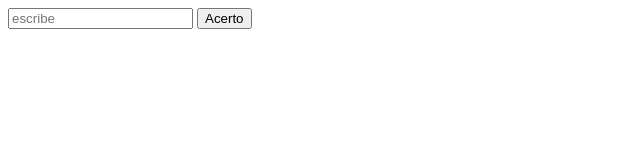
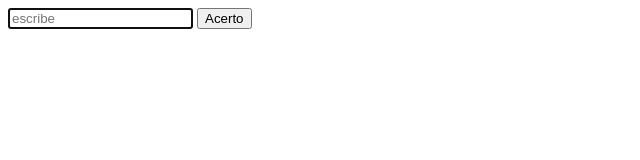
Before and after one commit to moisecas/OracleNextEducation, a plain HTML site: page LogicaCurso2/juegosecreto.html in a window 1280 px wide. Both pictures are taken after a click on the button "Acerto". Shown: the whole page, without its empty margins (0-640 px from the left). Drawn offline with Linux system fonts and the light colour scheme.

Commit message:
avanzando con el curso 2

```diff
--- a/LogicaCurso2/juegosecreto.html
+++ b/LogicaCurso2/juegosecreto.html
@@ -10,8 +10,9 @@
     <input type="text" placeholder="escribe">
     <button onclick="verificar()" >Acerto</button>
     <script>
-        var secreto= Math.round(Math.random()*10)
+        var secreto= Math.round(Math.random()*10)//numero aleatorio, redondeado y entre 0 y 10
         var input= document.querySelector("input") //selecciona el input
+        input.focus() //selecciona el input
         function verificar(){
             var valor= input.value //obtiene el valor del input
             if(valor==secreto){
@@ -19,6 +20,8 @@
             }else{
                 alert("No acerto, el numero era: " + secreto)
             }
+            input.value= "" //limpia el input
+            input.focus() //pone el cursor en el input
         }
 
     </script>
```
Also changed, not shown: LogicaCurso2/juegosecretov2.html (added).
